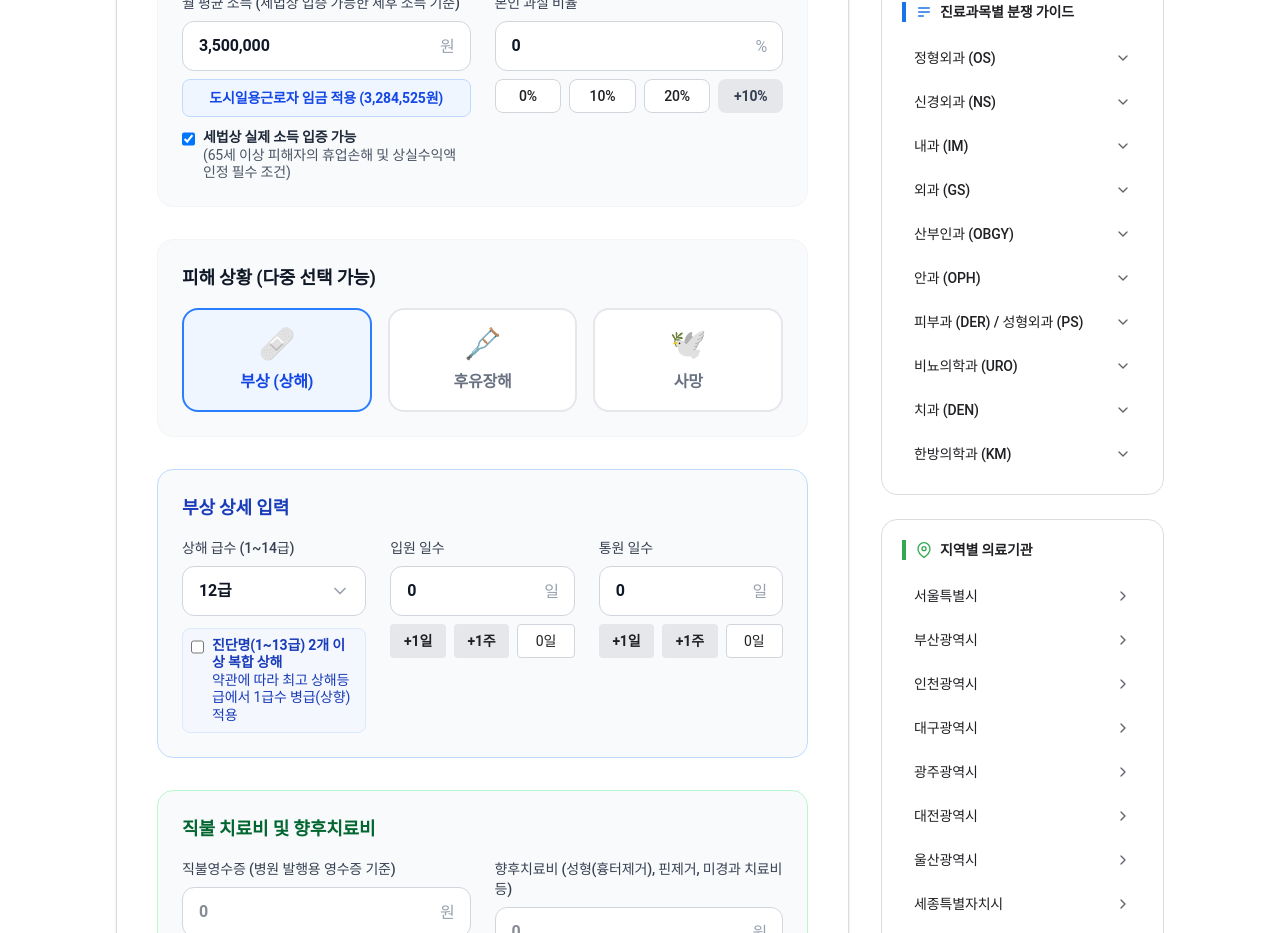
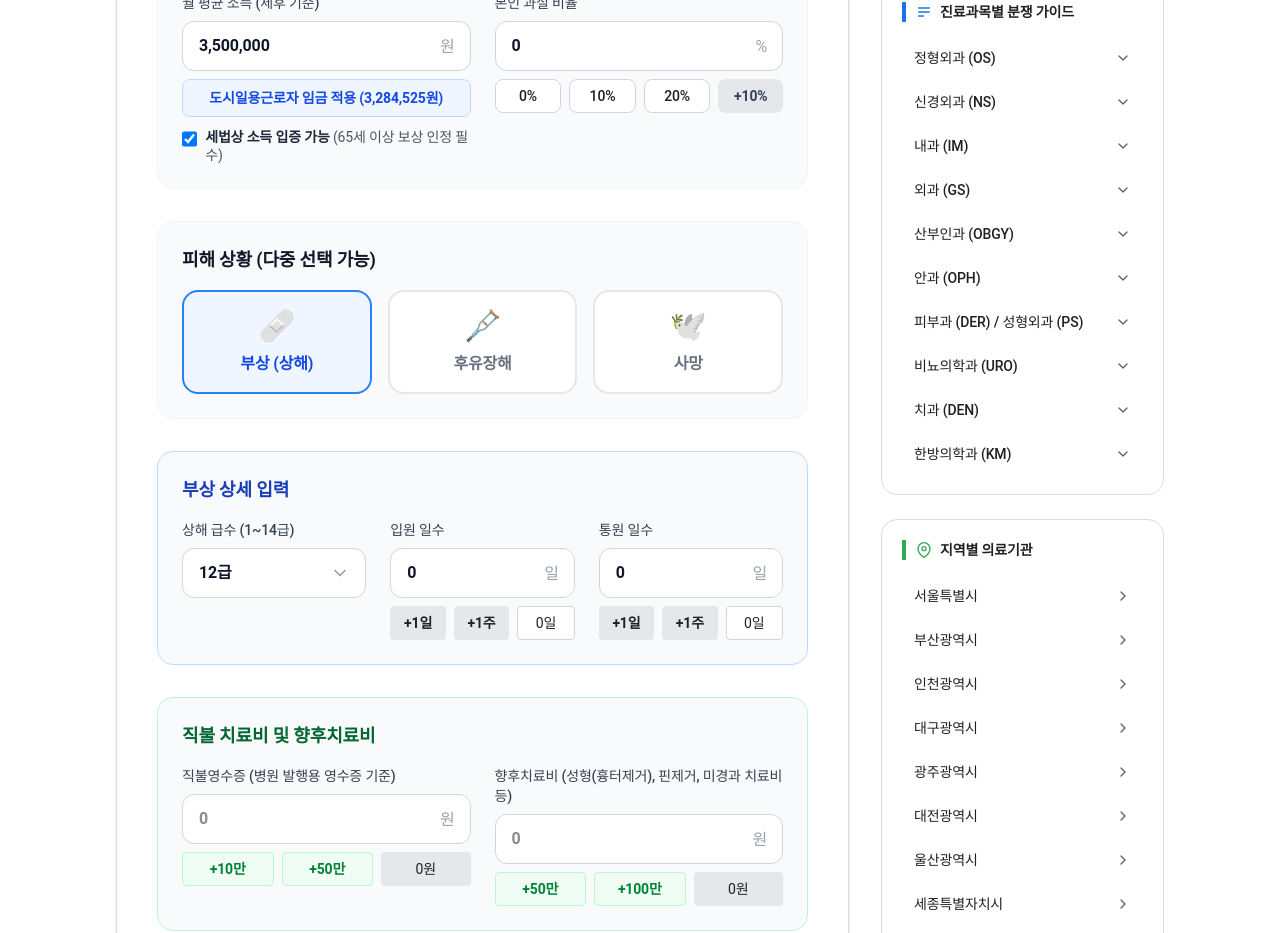
Before and after one commit to ksp-KWON/claimwworks-blog, a Next.js app: page /calculator/auto in a window 1280 px wide. Shown: the part 580-1513 px from the top of the page. Built offline with nearby package versions, Linux system fonts and the light colour scheme.

Commit message:
fix: compact ui texts and update injury combination grade range to 2~11

```diff
--- a/src/components/calculator/auto/AutoCalculatorResult.tsx
+++ b/src/components/calculator/auto/AutoCalculatorResult.tsx
@@ -25,7 +25,7 @@ export default function AutoCalculatorResult({ data }: Props) {
   const disabilityAlimony = data.hasDisability ? 80000000 * (data.disabilityRate / 100) * 0.7 : 0; // 대략적 산식
 
   // 병급 적용된 상해 급수 계산
-  const appliedInjuryGrade = (data.hasMultipleInjuries && data.injuryGrade <= 13) ? Math.max(1, data.injuryGrade - 1) : data.injuryGrade;
+  const appliedInjuryGrade = (data.hasMultipleInjuries && data.injuryGrade >= 2 && data.injuryGrade <= 11) ? Math.max(1, data.injuryGrade - 1) : data.injuryGrade;
   const injuryAlimony = data.hasInjury ? (INJURY_ALIMONY_TABLE[appliedInjuryGrade] || 150000) : 0;
 
   // 세 가지 위자료 중 최대값 하나만 적용
@@ -42,7 +42,7 @@ export default function AutoCalculatorResult({ data }: Props) {
       formulas.push(`후유장해 위자료: 장해율에 따른 기준액 산출`);
     } else if (alimony === injuryAlimony && data.hasInjury) {
       appliedAlimonyLabel = `부상 위자료 (${appliedInjuryGrade}급)`;
-      if (data.hasMultipleInjuries && data.injuryGrade <= 13) {
+      if (data.hasMultipleInjuries && data.injuryGrade >= 2 && data.injuryGrade <= 11) {
         formulas.push(`부상 위자료: ${data.injuryGrade}급에서 병급(상향) 적용된 ${appliedInjuryGrade}급 기준액`);
       } else {
         formulas.push(`부상 위자료: 상해 ${appliedInjuryGrade}급 기준액 적용`);
--- a/src/components/calculator/auto/ExpertModeForm.tsx
+++ b/src/components/calculator/auto/ExpertModeForm.tsx
@@ -37,13 +37,13 @@ export default function ExpertModeForm() {
           <h3 className="font-bold text-lg mb-4 text-gray-900 dark:text-white">공통 기준 입력</h3>
           <div className="grid grid-cols-1 sm:grid-cols-2 gap-6">
             <div>
-              <label className="block text-sm font-medium text-gray-700 dark:text-gray-300 mb-2">월 평균 소득 (세법상 입증 가능한 세후 소득 기준)</label>
+              <label className="block text-sm font-medium text-gray-700 dark:text-gray-300 mb-2">월 평균 소득 (세후 기준)</label>
               <div className="relative mb-2">
                 <input
                   type="text"
                   value={data.income ? formatCurrency(data.income) : ''}
                   onChange={e => handleChange('income', parseCurrency(e.target.value))}
-                  placeholder="직접입력 (세법상 입증가능 신고소득)"
+                  placeholder="입증가능 신고소득 직접입력"
                   className="w-full bg-white dark:bg-[#202124] border border-gray-300 dark:border-gray-700 rounded-xl py-3 pl-4 pr-10 text-gray-900 dark:text-white focus:ring-2 focus:ring-blue-500 focus:border-blue-500 font-bold"
                 />
                 <span className="absolute right-4 top-3.5 text-gray-400">원</span>
@@ -66,8 +66,7 @@ export default function ExpertModeForm() {
                   className="mt-0.5 w-4 h-4 text-blue-600 bg-gray-100 border-gray-300 rounded focus:ring-blue-500"
                 />
                 <label htmlFor="isIncomeProven" className="text-xs sm:text-sm text-gray-600 dark:text-gray-400 leading-tight">
-                  <span className="font-bold text-gray-800 dark:text-gray-200">세법상 실제 소득 입증 가능</span><br/>
-                  (65세 이상 피해자의 휴업손해 및 상실수익액 인정 필수 조건)
+                  <span className="font-bold text-gray-800 dark:text-gray-200">세법상 소득 입증 가능</span> (65세 이상 보상 인정 필수)
                 </label>
               </div>
             </div>
@@ -138,8 +137,8 @@ export default function ExpertModeForm() {
                     <polyline points="6 9 12 15 18 9" strokeWidth="2" strokeLinecap="round" strokeLinejoin="round" />
                   </svg>
                 </div>
-                {data.injuryGrade <= 13 && (
-                  <div className="mt-3 flex items-start gap-2 bg-blue-50/50 dark:bg-blue-900/10 p-2 rounded-lg border border-blue-100 dark:border-blue-900/30">
+                {data.injuryGrade >= 2 && data.injuryGrade <= 11 && (
+                  <div className="mt-3 flex items-start gap-2 bg-blue-50/50 dark:bg-blue-900/10 p-2.5 rounded-xl border border-blue-100 dark:border-blue-900/30">
                     <input
                       type="checkbox"
                       id="hasMultipleInjuries"
@@ -148,8 +147,8 @@ export default function ExpertModeForm() {
                       className="mt-0.5 w-4 h-4 text-blue-600 bg-white border-gray-300 rounded focus:ring-blue-500"
                     />
                     <label htmlFor="hasMultipleInjuries" className="text-xs sm:text-sm text-blue-800 dark:text-blue-300 leading-tight cursor-pointer">
-                      <span className="font-bold">진단명(1~13급) 2개 이상 복합 상해</span><br/>
-                      약관에 따라 최고 상해등급에서 1급수 병급(상향) 적용
+                      <span className="font-bold">복합 상해 (2~11급 진단 2개 이상)</span><br/>
+                      최고 등급에서 1급수 병급(상향) 적용
                     </label>
                   </div>
                 )}
```
